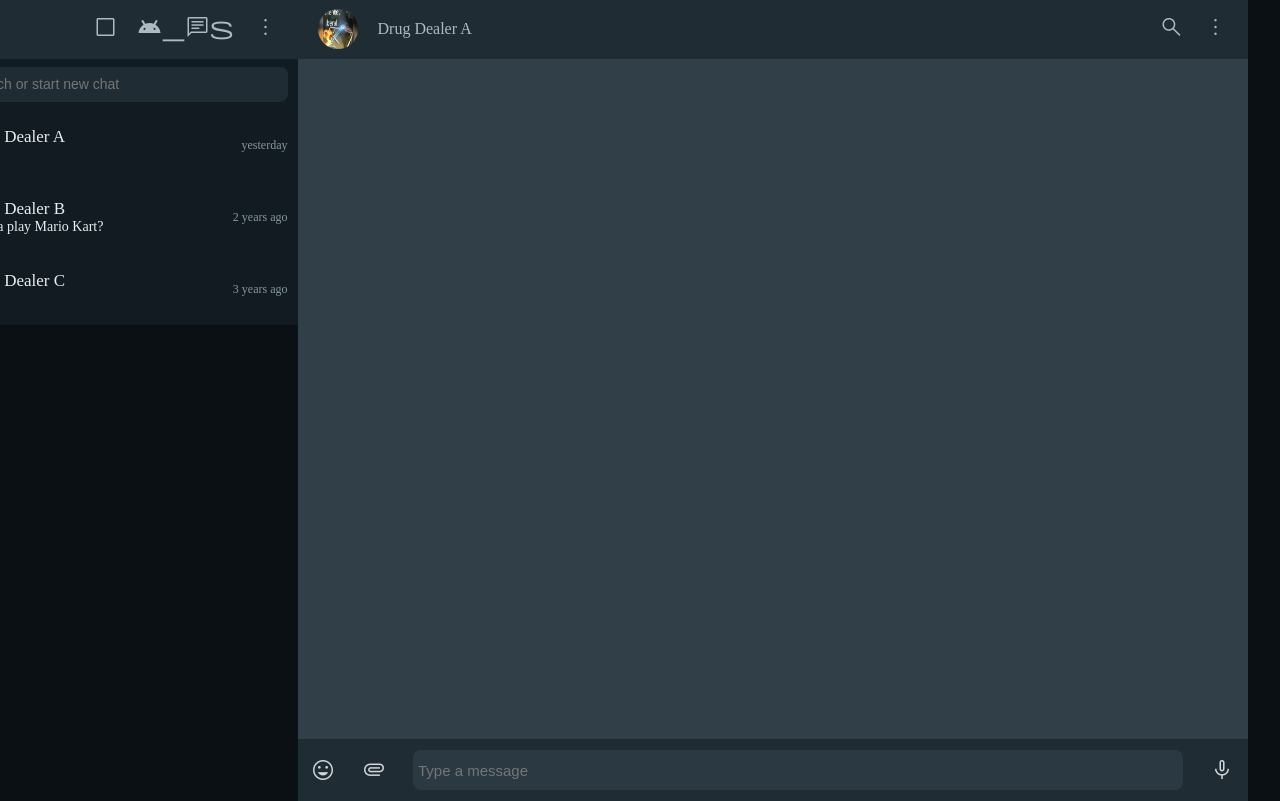
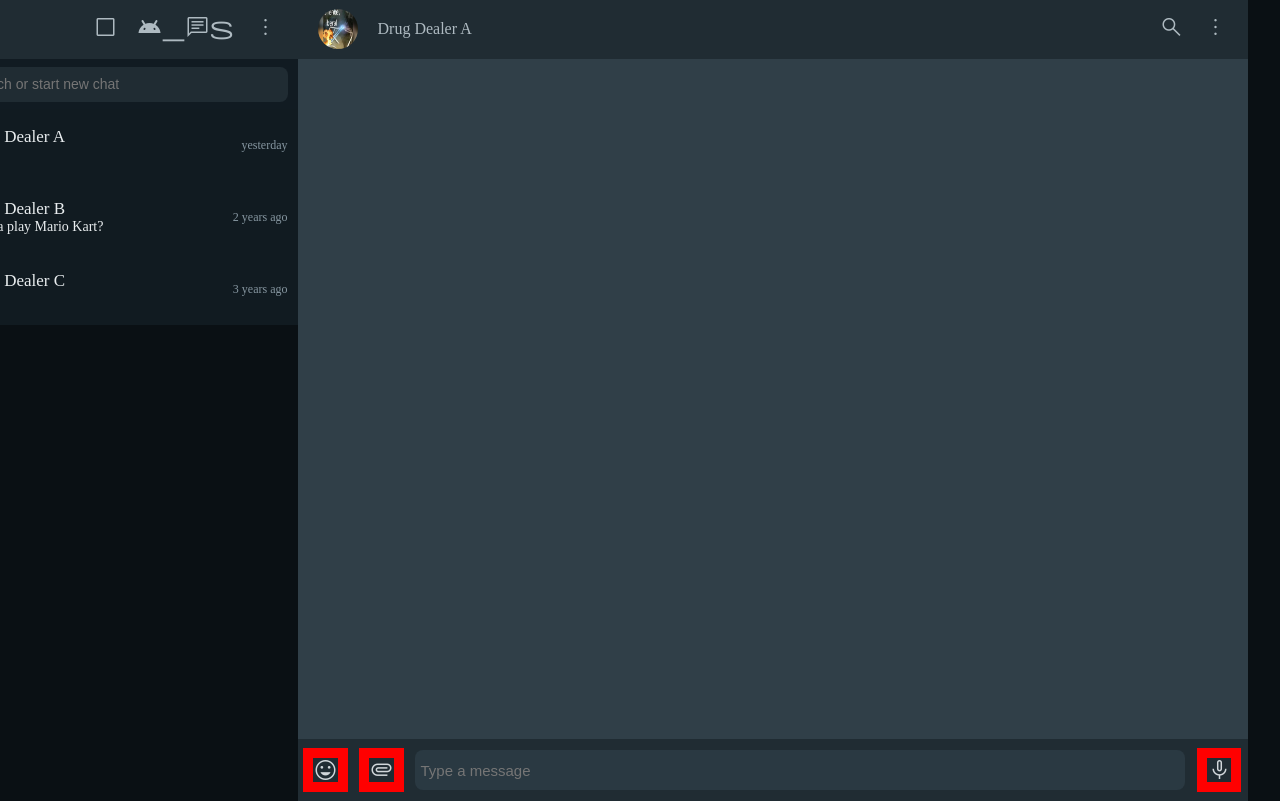
Before and after one commit to Anthony1x/chat-harder, an Angular app: page / in a window 1280 px wide. Shown: the top 801 px of the page. Built offline with nearby package versions, Linux system fonts and the light colour scheme; no server answers.

Commit message:
Red debugging border

```diff
--- a/src/app/chat-window/chat-window.component.html
+++ b/src/app/chat-window/chat-window.component.html
@@ -7,6 +7,5 @@
     <span class="material-symbols-outlined">attachment</span>
     <input type="text" placeholder="Type a message">
     <span class="material-symbols-outlined">mic</span>
-
   </div>
 </div>
--- a/src/app/chat-window/chat-window.component.scss
+++ b/src/app/chat-window/chat-window.component.scss
@@ -15,8 +15,6 @@
   background-color: #202C33;
   justify-content: space-around;
   align-items: center;
-  border: 20px;
-}
 
   input {
     height: 30px;
@@ -30,6 +28,13 @@ input {
     outline: none;
   }
 
+  span {
+    border: 10px solid red; //debug
+  }
+
+}
+
+
 .material-symbols-outlined {
   font-variation-settings: 'FILL' 0,
   'wght' 400,
```
Lines whose indentation alone changed are shown as unchanged.
